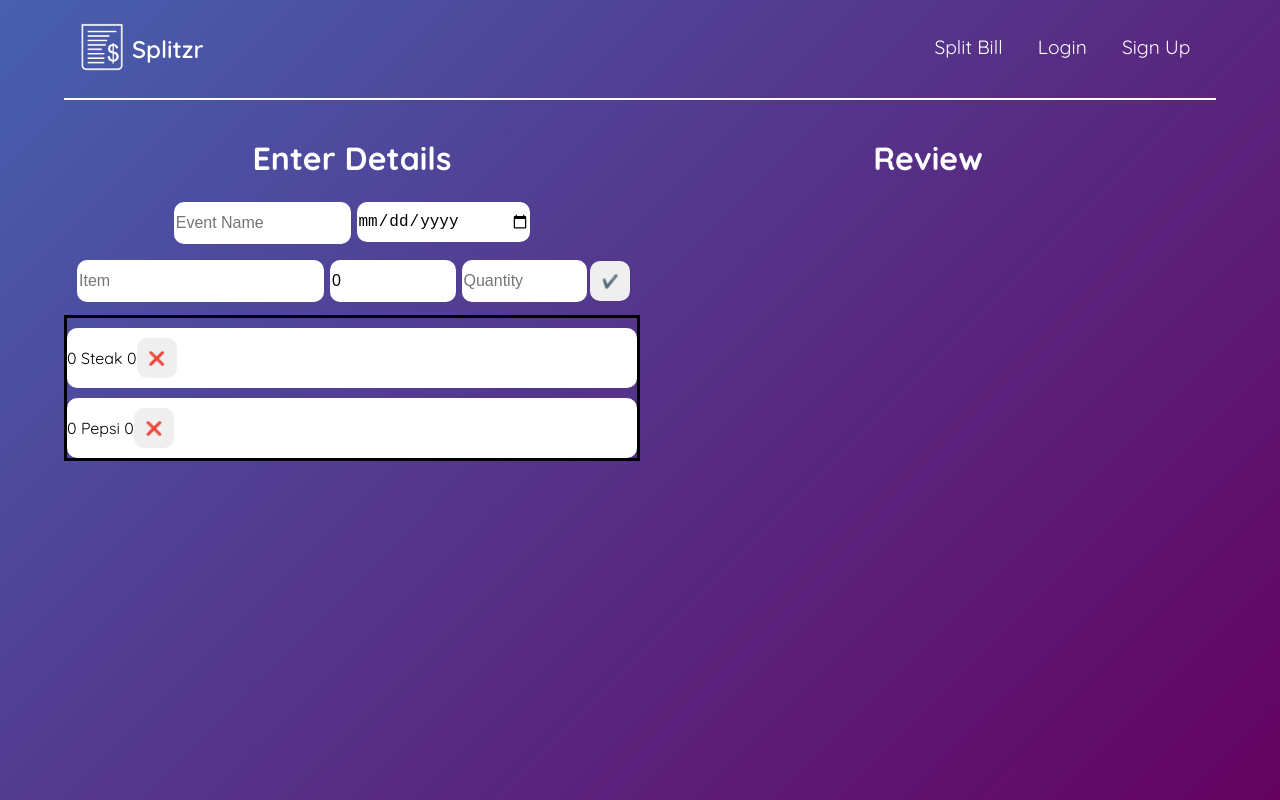
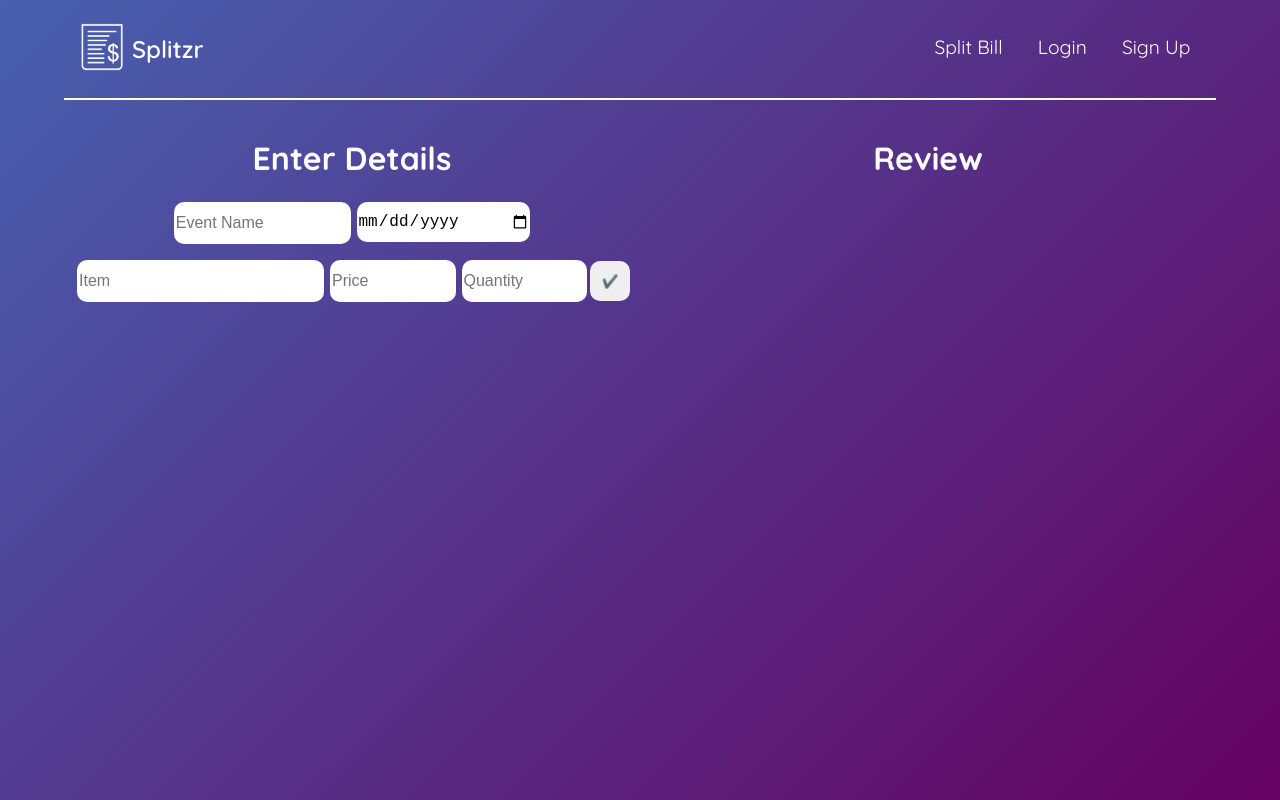
Before and after one commit to roccovulpis/Splitzr, a React (Vite) app: page /split-bill in a window 1280 px wide. Built offline with nearby package versions, Linux system fonts and the light colour scheme.

Commit message:
Adjusted details style in BillForm.jsx

```diff
--- a/src/components/BillForm.jsx
+++ b/src/components/BillForm.jsx
@@ -1,12 +1,11 @@
-import React, { useState } from 'react'
-import '../styles/BillForm.css'
+import React, { useState } from 'react';
+import '../styles/BillForm.css';
 
 export default function BillForm() {
-
-  const [items, setItems] = useState(["Steak", "Pepsi"]);
-  const [newItem, setNewItem] = useState("");
-  const [itemPrice, setItemPrice] = useState(0);
-  const [quantity, setQuantity] = useState(0);
+  const [items, setItems] = useState([]);
+  const [newItem, setNewItem] = useState('');
+  const [itemPrice, setItemPrice] = useState();
+  const [quantity, setQuantity] = useState();
 
   function handleItemInputChange(event) {
     setNewItem(event.target.value);
@@ -16,90 +15,103 @@ export default function BillForm() {
     setItemPrice(event.target.value);
   }
 
+  function handleQuantityInputChange(event) {
+    setQuantity(event.target.value);
+  }
+
   function addItem() {
-    if (newItem.trim() !== "") {
-      setItems(i => [...i, newItem]);
-      setNewItem("");
+    if (newItem.trim() !== '') {
+      setItems((prevItems) => [
+        ...prevItems,
+        { name: newItem, price: itemPrice, quantity: quantity },
+      ]);
+      setNewItem('');
+      setItemPrice('');
+      setQuantity('');
     }
   }
 
-  // function addQuantity() {
-  //   if (newItem.trim() !== "") {
-  //     setItems(i => [...i, newItem]);
-  //     setNewItem("");
-  //   }
-  // }
+  function updateQuantity(index, value) {
+    setItems((prevItems) =>
+      prevItems.map((item, i) =>
+        i === index ? { ...item, quantity: value } : item
+      )
+    );
+  }
+
+  function updatePrice(index, value) {
+    setItems((prevItems) =>
+      prevItems.map((item, i) =>
+        i === index ? { ...item, price: value } : item
+      )
+    );
+  }
 
   function removeItem(index) {
-
+    setItems((prevItems) => prevItems.filter((_, i) => i !== index));
   }
 
-
   return (
-    <div className='event-form-container'>
-
-        <div className='event-details-container'>
-          <input
-            type="text"
-            id='event-name'
-            placeholder='Event Name'
-          />
-          <input
-            type="date"
-            id='date'
-            placeholder='date' /><br />
+    <div className="event-form-container">
+      <div className="event-details-container">
+        <input type="text" id="event-name" placeholder="Event Name" />
+        <input type="date" id="date" placeholder="date" />
       </div>
 
-        <div className='event-items-container'>
+      <div className="event-items-container">
         <input
-            id='item-input'
+          id="item-input"
           type="text"
-            placeholder='Item'
+          placeholder="Item"
           value={newItem}
           onChange={handleItemInputChange}
         />
         <input
-            id='price-input'
-            type="text"
-            placeholder='Price'
+          id="price-input"
+          type="number"
+          placeholder="Price"
           value={itemPrice}
           onChange={handlePriceInputChange}
         />
         <input
-            id='quantity-input'
+          id="quantity-input"
           type="number"
-            placeholder='Quantity'
+          placeholder="Quantity"
+          value={quantity}
+          onChange={handleQuantityInputChange}
         />
-          {/* <input type="text"
-            id='item-total'
-            name='item-total'
-            placeholder='0.00'
-          /> */}
-          <button
-          className='add-btn'
-          onClick={addItem}
-        >
+        <button className="add-btn" onClick={addItem}>
           ✔️
         </button>
-
       </div>
 
-
-
       <ol>
-        {items.map((item, index) =>
+        {items.map((item, index) => (
           <li key={index}>
-            <span className='text'>{quantity} {item} {itemPrice}</span>
+            <span className="text">
+            {item.quantity} x {item.name} - ${item.price}
+            </span>
+            <input
+              type="number"
+              placeholder="Quantity"
+              value={item.quantity}
+              onChange={(e) => updateQuantity(index, e.target.value)}
+            />
+            <input
+              type="number"
+              placeholder="Price"
+              value={item.price}
+              onChange={(e) => updatePrice(index, e.target.value)}
+            />
             <button
-              className='remove-btn'
+              className="remove-btn"
               onClick={() => removeItem(index)}
             >
               ❌
             </button>
           </li>
-        )}
+        ))}
       </ol>
-
     </div>
-  )
+  );
 }
--- a/src/styles/BillForm.css
+++ b/src/styles/BillForm.css
@@ -35,7 +35,6 @@ input {
     display: flex;
     flex-direction: column;
     text-align: center;
-    border: 3px solid black;
     padding: 0;
     margin: 0;
     list-style: none;
@@ -50,8 +49,13 @@ input {
     padding: 10px 0;
     border-radius: 10px;
     margin-top: 10px;
+    padding: 10px;
     list-style: none;
     align-items: center;
+}
+
+.event-form-container > ol li button{
+   margin-left:auto ;
 }
 
 .add-btn {
@@ -68,5 +72,4 @@ input {
     border-radius: 10px;
     cursor: pointer;
     border: none;
-
 }
```
Lines whose indentation alone changed are shown as unchanged.
